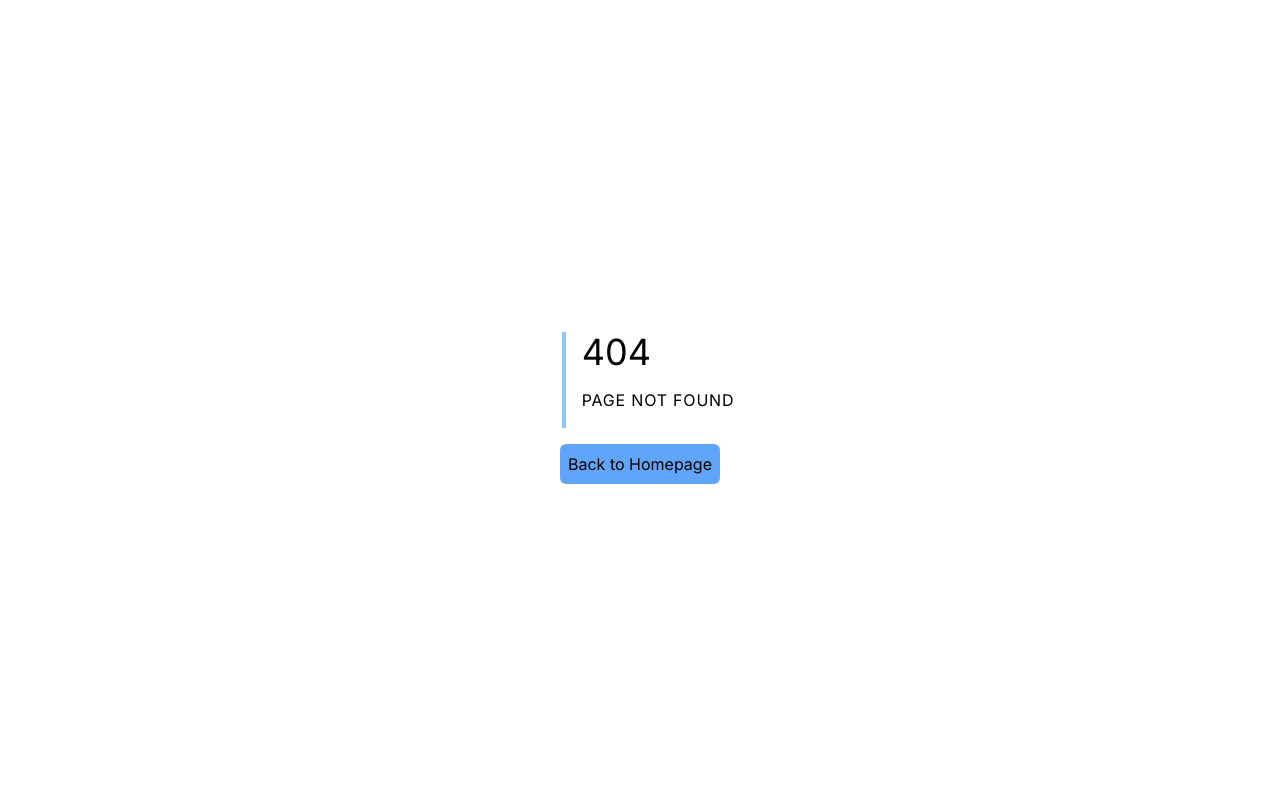
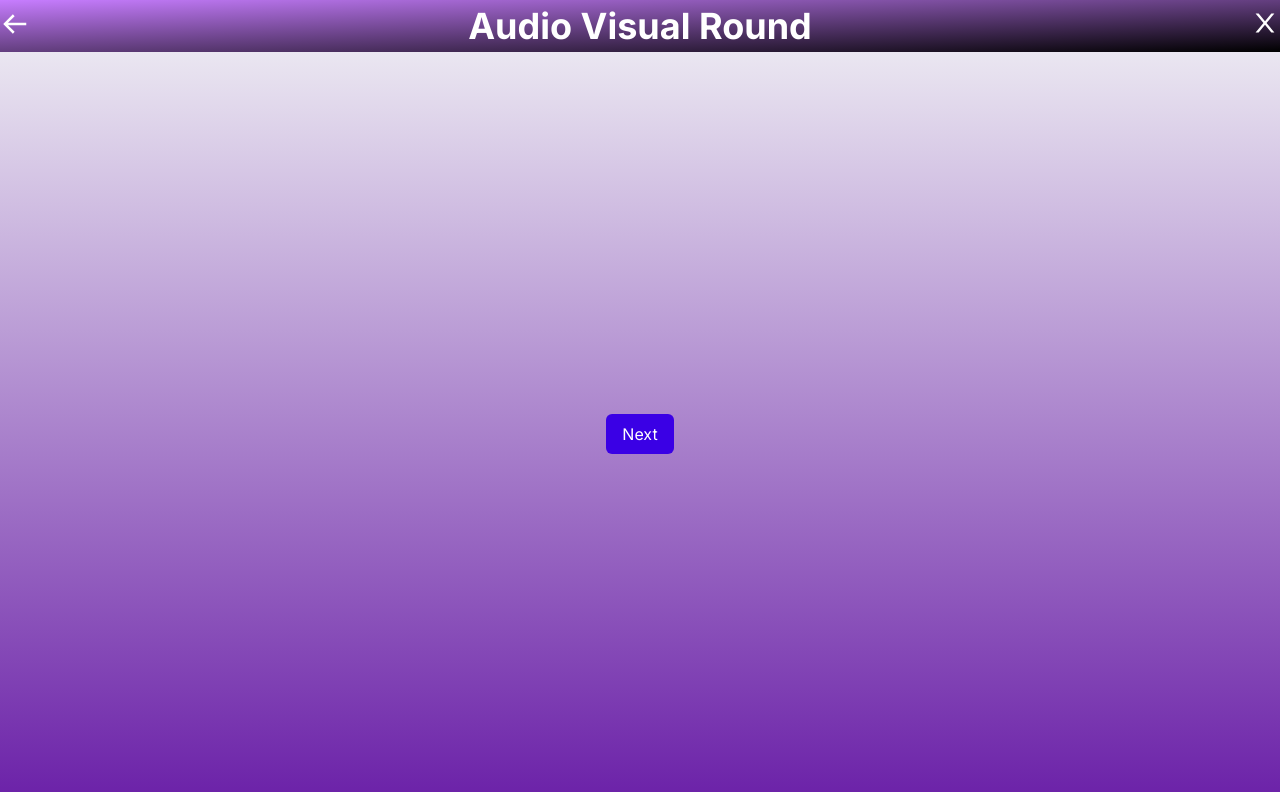
Before and after one commit to cdyniranjan7321/Quiz_App_Project_in_React_Js, a Next.js app: page /audio-visual in a window 1280 px wide. Before the commit this address had no page. Shown: the top 792 px of the page. Built offline with nearby package versions, Linux system fonts and the light colour scheme.

Commit message:
QA-19 Created Audio-visual round page

```diff
--- /dev/null
+++ b/src/app/audio-visual/page.tsx
@@ -0,0 +1,105 @@
+'use client'
+import React, { useRef, useState } from 'react'
+import { BiArrowBack as BackArrow } from 'react-icons/bi'
+import { AiOutlineClose } from 'react-icons/ai'
+import Link from 'next/link'
+
+const AudioVisualRound = () => {
+  const videoRef = useRef(null) // Reference to the video element
+  const audioRef = useRef(null) //Reference to the video element
+  const imageRef = useRef(null) //Reference to the picture element
+
+  const [questionType, setQuestionType] = useState('null')
+
+  const videoSource = 'your-video-source.mp4' // Replace with your video source URL
+  const audioSource = 'your-audio-source.mp3' // Replace with your audio source URL
+  const imageSource = 'your-image-source.jpg' // replace with your image source URL
+
+  //Function to determine which section to display based on the question type
+  const renderContent = () => {
+    if (questionType === 'video') {
+      return (
+        <div className='w-3/4 max-w-md h-100 bg-[#4E4545]'>
+          <video
+            ref={videoRef}
+            src={videoSource}
+            className='w-full h-full'
+            controls
+          />
+        </div>
+      )
+    } else if (questionType === 'audio') {
+      return (
+        <div className='w-3/4 max-w-md h-100 bg-[#4E4545]'>
+          <audio
+            ref={audioRef}
+            src={audioSource}
+            className='w-full h-full'
+            controls
+          />
+        </div>
+      )
+    } else if (questionType === 'image') {
+      return (
+        <div
+          className='w-3/4 max-w-md h-[350px] bg-[#EFEFF0]'
+          style={{
+            display: 'flex',
+            width: '100%',
+            maxWidth: '535px',
+            justifyContent: 'center',
+            alignItems: 'center',
+            flexShrink: 0,
+          }}
+        >
+          <img ref={imageRef} src={imageSource} className='w-full h-full' />
+        </div>
+      )
+    }
+  }
+
+  return (
+    <div className='h-screen w-screen overflow-hidden flex bg-gray-900 bg-gradient-to-b from-gray-100 to-purple-800'>
+      <div className='flex flex-col w-full'>
+        {/* Start navbar */}
+        <div className='bg-gradient-to-br from-[#C77DFF] to-[#000000] h-14 w-full flex justify-between items-center'>
+          <div className='text-white-300 text-gray-200 text-bold text-4xl'>
+            <button className='self-start'>
+              <BackArrow size={30} color='#FFFFFF' />
+            </button>
+          </div>
+
+          <div className='flex justify-center items-center'>
+            <span className='text-white font-bold text-4xl'>
+              Audio Visual Round
+            </span>
+          </div>
+
+          <div>
+            <button>
+              <AiOutlineClose size={30} color='#FFFFFF' />
+            </button>
+          </div>
+        </div>
+        {/* End navbar */}
+
+        {/* Main content */}
+        <div className='flex flex-col items-center justify-center h-full  space-y-4 px-4 sm:px-8 md:px-16 lg:px-32 xl:px-48 2xl:px-64'>
+          {/* Display the appropriate content based on question type */}
+          {renderContent()}
+
+          {/* Next button */}
+          <Link
+            href='/audio-visual1'
+            className='bg-purple-600 hover:bg-purple-700 text-white rounded-md px-4 py-2 mt-4'
+            style={{ backgroundColor: '#3A00E5' }}
+          >
+            Next
+          </Link>
+        </div>
+      </div>
+    </div>
+  )
+}
+
+export default AudioVisualRound
--- /dev/null
+++ b/src/app/audio-visual1/page.tsx
@@ -0,0 +1,20 @@
+"use client";
+import React from "react";
+import Navbar from "@/components/Navbar";
+import Question from "@/components/Question";
+const AudioVisualRound1 = () => {
+  return (
+    // starting whole page
+    <div className="h-screen w-screen overflow-hidden flex bg-blue-gray-900 bg-gradient-to-b from-gray-100 to-purple-900">
+      {/* starting navbar and main page  */}
+      <div className="flex flex-col w-full">
+        {/* start navbar  and main page*/}
+        <Navbar title="Audio Visual Round" isGeneralQuestionsPage={true} />
+        {/* end navbar */}
+        <Question isAudioVisualPage={true} />
+      </div>
+      {/* ending navbar and main page  */}
+    </div>
+  );
+};
+export default AudioVisualRound1;
```
